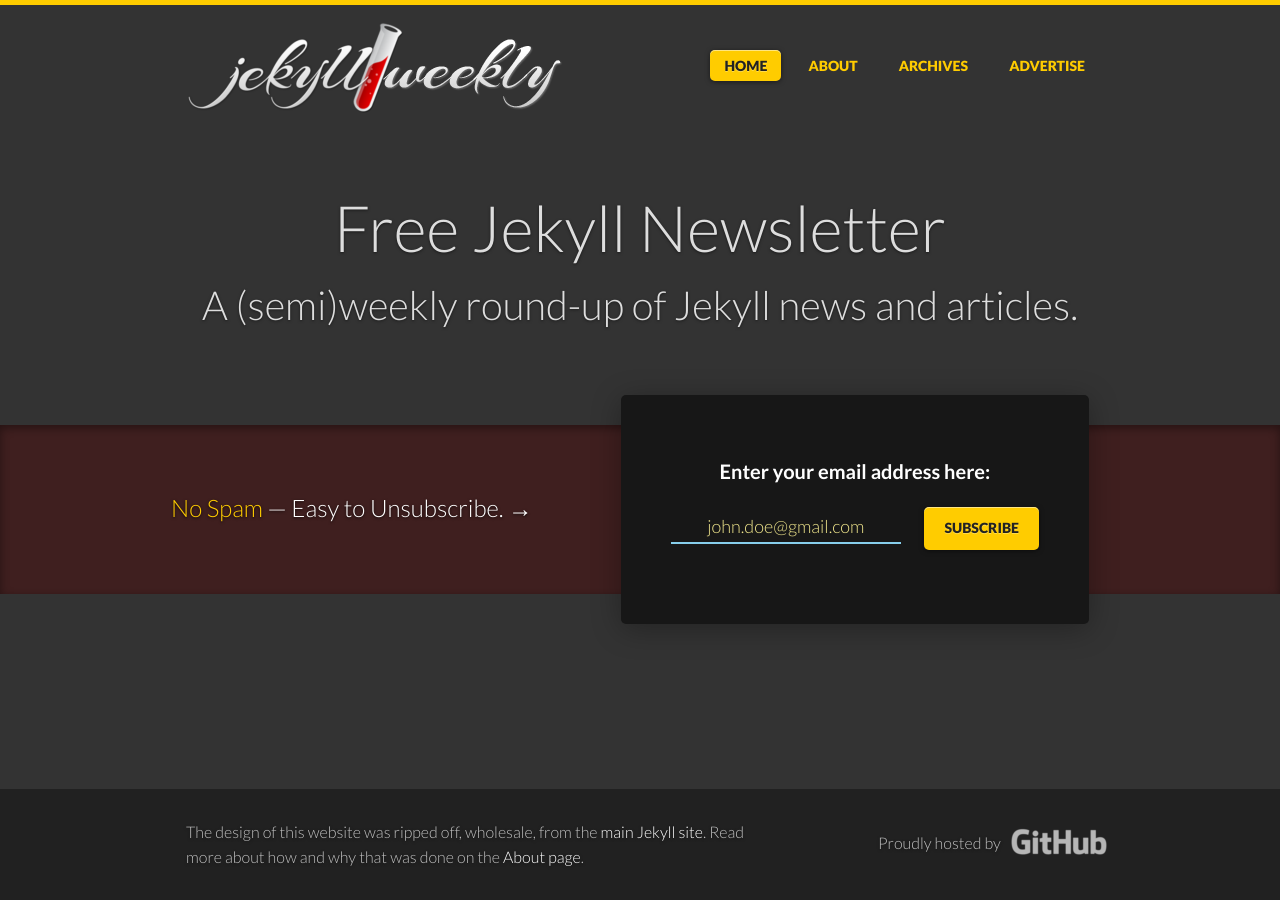
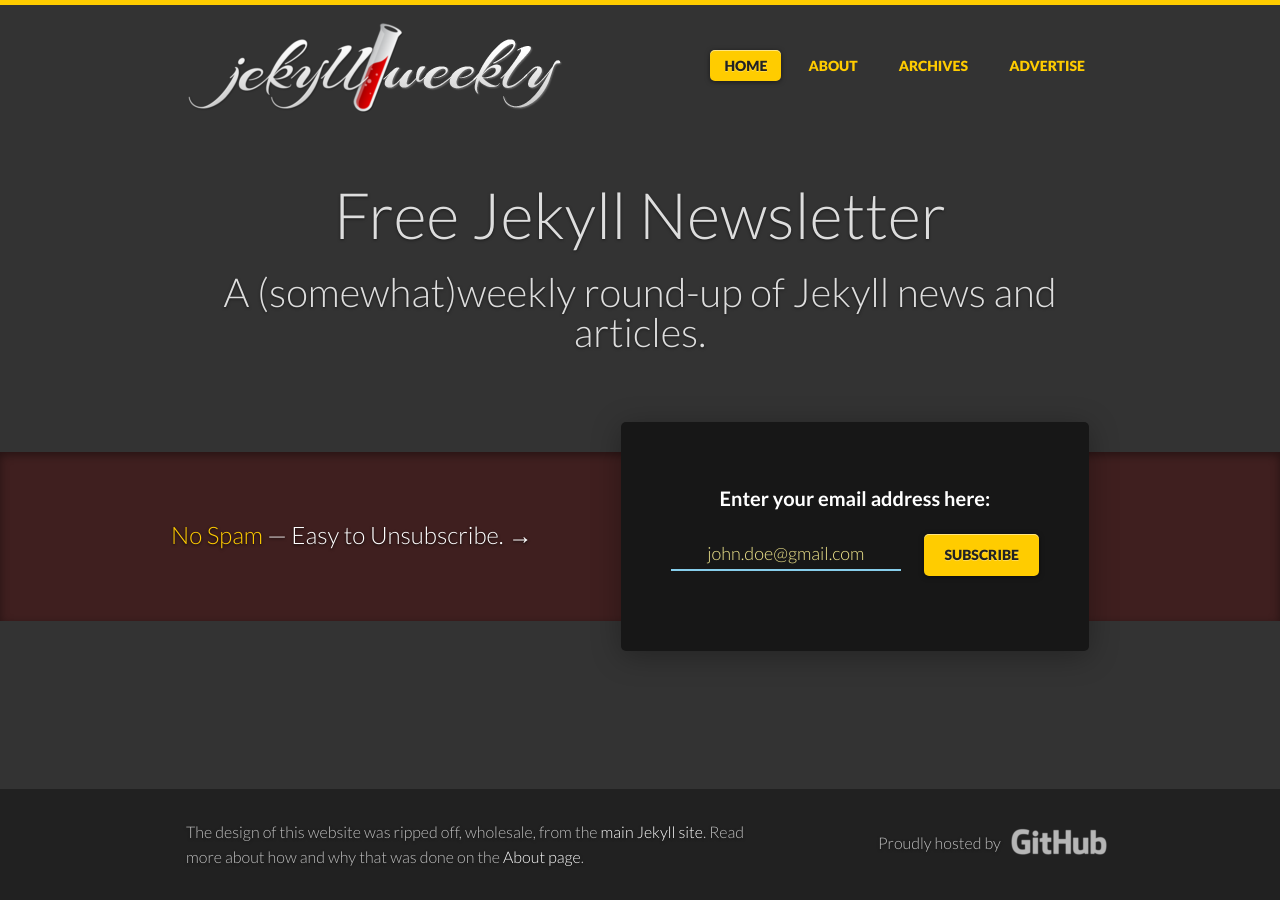
Before and after one commit to jekyllweekly/jekyllweekly.github.io, a Jekyll site: the page built from _pages/index.html, in a window 1280 px wide. Built offline with Jekyll 4.4.1, drawn with Linux system fonts in a browser that asks for light colours; nearby versions of some CDN libraries; comment, search, counter and statistics services are not loaded.

```diff
--- a/_pages/index.html
+++ b/_pages/index.html
@@ -1,14 +1,14 @@
 ---
 layout: default
 title: Jekyll Weekly &bull; Simple, Link-aware Newsletter
-description: A free, (semi)weekly round-up of Jekyll news and articles.
+description: A free, (somewhat)weekly round-up of Jekyll news and articles.
 permalink: /
 ---
 
 <section class="intro">
   <div class="wrap">
     <h1>Free Jekyll Newsletter</h1>
-    <h2>A (semi)weekly round-up of Jekyll news and articles.</h2>
+    <h2>A (somewhat)weekly round-up of Jekyll news and articles.</h2>
   </div>
 </section>
 
```
Also changed, not shown: _pages/about.md (+1 -1 lines).
